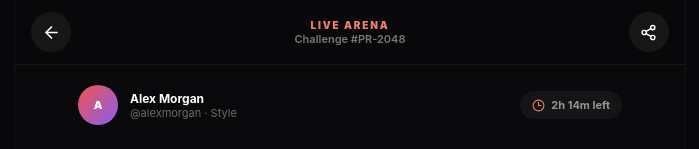
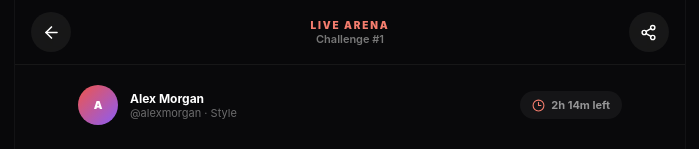
Before and after one commit to brianhaustin-hub/PopRate-, a Next.js app: page /challenge/1/live in a window 1280 px wide. Shown: the top 149 px of the page, without its empty margins (290-989 px from the left). Built offline with nearby package versions, Linux system fonts and the light colour scheme.

Commit message:
Harden challenge voting results and tie handling

```diff
--- a/src/components/screens/ChallengeDetailScreen.tsx
+++ b/src/components/screens/ChallengeDetailScreen.tsx
@@ -2,15 +2,18 @@
 
 import { useState } from 'react';
 import { ArrowLeft, Check, ChevronRight, Clock3, Flag, Heart, MessageCircle, Share2, Trophy, Users, Zap } from 'lucide-react';
-import { useRouter } from 'next/navigation';
+import { useRouter, useParams } from 'next/navigation';
 
 type Mode = 'live' | 'result';
 
 export function ChallengeDetailScreen({ mode = 'live' }: { mode?: Mode }) {
   const router = useRouter();
+  const params = useParams<{ id: string }>();
+  const challengeId = params?.id || 'c1';
   const [selected, setSelected] = useState<'a' | 'b' | null>(null);
   const [voted, setVoted] = useState(false);
   const [liked, setLiked] = useState(false);
+  const [shared, setShared] = useState(false);
 
   const isResult = mode === 'result';
   const votesA = isResult ? 642 : 418;
@@ -32,9 +35,9 @@ export function ChallengeDetailScreen({ mode = 'live' }: { mode?: Mode }) {
         </button>
         <div className="text-center">
           <p className="text-[10px] font-black uppercase tracking-[.18em] text-pop-400">{isResult ? 'FINAL RESULT' : 'LIVE ARENA'}</p>
-          <p className="text-xs font-semibold text-white/45">Challenge #PR-2048</p>
+          <p className="text-xs font-semibold text-white/45">Challenge #{challengeId.toUpperCase()}</p>
         </div>
-        <button className="grid h-10 w-10 place-items-center rounded-full bg-white/[.06]"><Share2 size={17} /></button>
+        <button onClick={()=>{if(navigator.clipboard) navigator.clipboard.writeText(window.location.href);setShared(true);setTimeout(()=>setShared(false),1400)}} className="grid h-10 w-10 place-items-center rounded-full bg-white/[.06]">{shared?<Check size={17}/>:<Share2 size={17}/>}</button>
       </header>
 
       <main className="mx-auto max-w-xl px-4 py-5">
@@ -91,7 +94,11 @@ export function ChallengeDetailScreen({ mode = 'live' }: { mode?: Mode }) {
           <button className="flex items-center gap-2 text-sm font-semibold text-white/50"><Flag size={18} /> Report</button>
         </div>
 
-        {isResult && (
+        {isResult && votesA === votesB && (
+          <div className="mt-5 rounded-[1.5rem] border border-amber-400/20 bg-amber-400/5 p-5"><div className="flex items-center gap-3"><Trophy className="text-amber-300" size={22}/><div><p className="text-xs font-black uppercase tracking-[.15em] text-amber-300">TIE</p><p className="mt-1 text-xl font-black">The arena ended level.</p></div></div><p className="mt-3 text-sm leading-6 text-white/45">Both sides received the same number of votes. No winner is declared.</p></div>
+        )}
+
+        {isResult && votesA !== votesB && (
           <div className="mt-5 rounded-[1.5rem] border border-pop-500/20 bg-gradient-to-br from-pop-500/10 to-transparent p-5">
             <div className="flex items-center gap-3"><Trophy className="text-pop-400" size={22} /><div><p className="text-xs font-black uppercase tracking-[.15em] text-pop-400">WINNER</p><p className="mt-1 text-xl font-black">{votesA > votesB ? 'Alex Morgan' : 'Your side'} takes the arena.</p></div></div>
             <p className="mt-3 text-sm leading-6 text-white/45">The challenge is closed. Results are final and the vote split is now public.</p>
```
